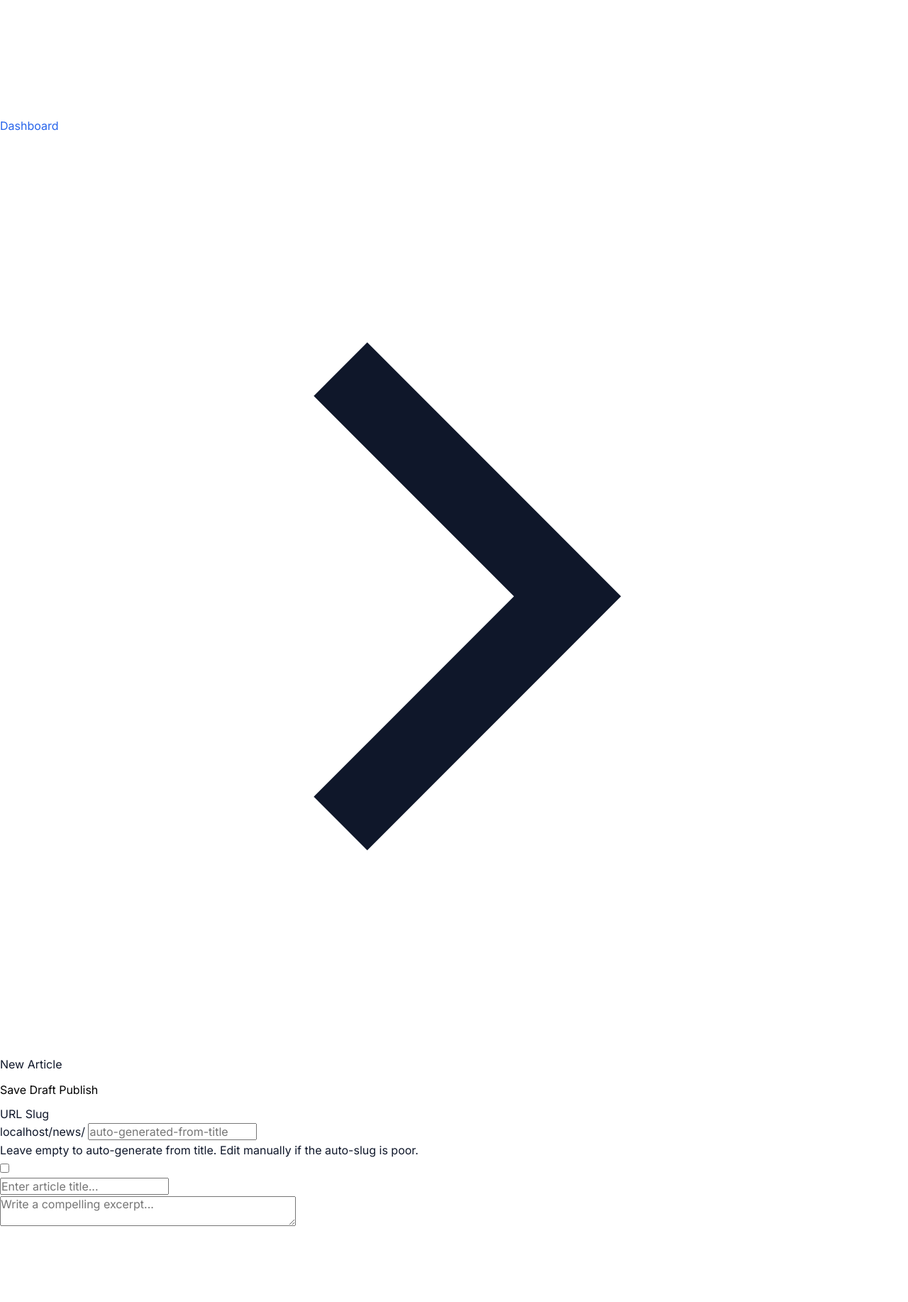
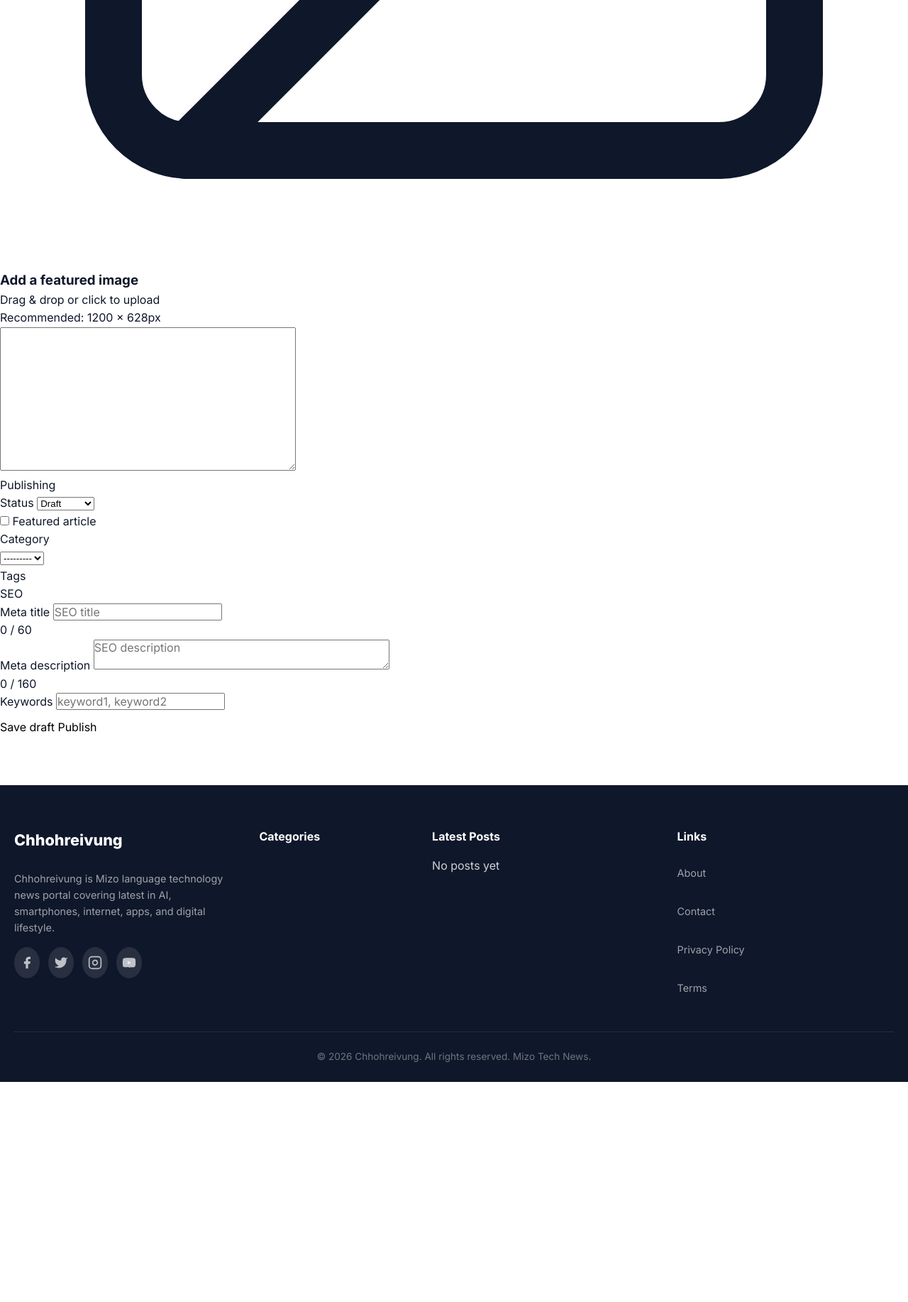
Before and after one commit to pachuau10/chhohhreivung_blog, a Django app: page /post/new/ in a window 1280 px wide. Shown: the part 1240-3074 px from the top of the page at 71% size. After the commit the page ends 2764 px from the top, so only its background shows below. Run offline with Django 5.2, Linux system fonts and the light colour scheme; the visitor is signed in with stand-in values (Sample User, id 1); data that the repository does not hold is empty; some libraries are stand-ins or nearby versions.

Commit message:
refine post-writer UI: smaller icons, SEO char counters, cleaner JS, lowercase labels

```diff
--- a/templates/post_writer.html
+++ b/templates/post_writer.html
@@ -14,12 +14,12 @@
 <div class="writer-topbar">
   <div class="writer-topbar-left">
     <a href="/" class="writer-topbar-brand">
-      <svg width="18" height="18" viewBox="0 0 24 24" fill="none" stroke="currentColor" stroke-width="2.2"><path d="M3 9l9-7 9 7v11a2 2 0 0 1-2 2H5a2 2 0 0 1-2-2z"/><polyline points="9 22 9 12 15 12 15 22"/></svg>
+      <svg width="16" height="16" viewBox="0 0 24 24" fill="none" stroke="currentColor" stroke-width="2.2"><path d="M3 9l9-7 9 7v11a2 2 0 0 1-2 2H5a2 2 0 0 1-2-2z"/><polyline points="9 22 9 12 15 12 15 22"/></svg>
       Chhohreivung
     </a>
-    <svg class="writer-breadcrumb-sep" viewBox="0 0 24 24" fill="none" stroke="currentColor" stroke-width="2"><polyline points="9 18 15 12 9 6"/></svg>
+    <span class="writer-breadcrumb-sep">›</span>
     <a href="{% url 'admin:index' %}" class="writer-breadcrumb-link">Dashboard</a>
-    <svg class="writer-breadcrumb-sep" viewBox="0 0 24 24" fill="none" stroke="currentColor" stroke-width="2"><polyline points="9 18 15 12 9 6"/></svg>
+    <span class="writer-breadcrumb-sep">›</span>
     <span class="writer-breadcrumb-current">{{ title }}</span>
   </div>
   <div class="writer-topbar-right">
@@ -32,7 +32,7 @@
       Preview
     </a>
     {% endif %}
-    <button type="button" class="writer-btn writer-btn-secondary" id="saveDraftBtn">Save Draft</button>
+    <button type="button" class="writer-btn writer-btn-secondary" id="saveDraftBtn">Save draft</button>
     <button type="button" class="writer-btn writer-btn-primary" id="publishBtn">Publish</button>
   </div>
 </div>
@@ -49,10 +49,10 @@
 
     {% if form.errors %}
       <div class="writer-alert writer-alert-error">
-        <svg width="18" height="18" viewBox="0 0 24 24" fill="none" stroke="currentColor" stroke-width="2"><circle cx="12" cy="12" r="10"/><line x1="12" y1="8" x2="12" y2="12"/><line x1="12" y1="16" x2="12.01" y2="16"/></svg>
+        <svg width="16" height="16" viewBox="0 0 24 24" fill="none" stroke="currentColor" stroke-width="2"><circle cx="12" cy="12" r="10"/><line x1="12" y1="8" x2="12" y2="12"/><line x1="12" y1="16" x2="12.01" y2="16"/></svg>
         <div>
-          <strong>Please fix the following errors:</strong>
-          <ul style="margin:4px 0 0;padding-left:18px;font-size:13px">
+          <strong>Please fix these errors:</strong>
+          <ul style="margin:4px 0 0;padding-left:16px;font-size:12.5px">
           {% for field, errors in form.errors.items %}
             <li>{{ field|title }}: {{ errors.0 }}</li>
           {% endfor %}
@@ -67,12 +67,12 @@
       <input type="hidden" name="slug" id="id_slug" value="{{ form.slug.value|default:'' }}">
 
       <div class="writer-field-group writer-slug-group">
-        <label class="writer-label-sm">URL Slug</label>
+        <label class="writer-label-sm">URL slug</label>
         <div class="writer-slug-preview">
           <span class="writer-slug-base">{{ request.get_host }}/news/</span>
-          <input type="text" id="id_slug_visible" class="writer-input writer-slug-input" value="{{ form.slug.value|default:'' }}" placeholder="auto-generated-from-title">
+          <input type="text" id="id_slug_visible" class="writer-slug-input" value="{{ form.slug.value|default:'' }}" placeholder="auto-generated-from-title">
         </div>
-        <p class="writer-field-hint">Leave empty to auto-generate from title. Edit manually if the auto-slug is poor.</p>
+        <p class="writer-field-hint">Leave empty to auto-generate from title. Edit manually if needed.</p>
       </div>
 
       <div class="writer-hidden-fields">
@@ -82,14 +82,14 @@
       <div class="writer-field-group">
         {{ form.title }}
         {% if form.title.errors %}
-          <div style="color:#EF4444;font-size:0.8125rem;margin-top:4px;">{{ form.title.errors.0 }}</div>
+          <div style="color:#ef4444;font-size:0.8rem;margin-top:4px;">{{ form.title.errors.0 }}</div>
         {% endif %}
       </div>
 
       <div class="writer-field-group">
         {{ form.excerpt }}
         {% if form.excerpt.errors %}
-          <div style="color:#EF4444;font-size:0.8125rem;margin-top:4px;">{{ form.excerpt.errors.0 }}</div>
+          <div style="color:#ef4444;font-size:0.8rem;margin-top:4px;">{{ form.excerpt.errors.0 }}</div>
         {% endif %}
       </div>
 
@@ -104,7 +104,7 @@
         <div class="writer-featured-preview" id="featuredPreview" style="display:none">
           <img src="" alt="Featured image preview" id="featuredPreviewImg">
           <button type="button" class="writer-featured-remove" id="removeFeaturedBtn">
-            <svg width="14" height="14" viewBox="0 0 24 24" fill="none" stroke="currentColor" stroke-width="2"><line x1="18" y1="6" x2="6" y2="18"/><line x1="6" y1="6" x2="18" y2="18"/></svg>
+            <svg width="12" height="12" viewBox="0 0 24 24" fill="none" stroke="currentColor" stroke-width="2"><line x1="18" y1="6" x2="6" y2="18"/><line x1="6" y1="6" x2="18" y2="18"/></svg>
             Remove
           </button>
         </div>
@@ -113,9 +113,10 @@
       <div class="writer-content-wrap">
         {{ form.content }}
         {% if form.content.errors %}
-          <div style="color:#EF4444;font-size:0.8125rem;margin-top:8px;">{{ form.content.errors.0 }}</div>
+          <div style="color:#ef4444;font-size:0.8rem;padding:8px 14px;">{{ form.content.errors.0 }}</div>
         {% endif %}
       </div>
+    </form>
   </div>
 
   <aside class="writer-sidebar">
@@ -166,12 +167,14 @@
       </div>
       <div class="writer-card-body">
         <div class="writer-field-group">
-          <label class="writer-label-sm">Meta Title</label>
+          <label class="writer-label-sm">Meta title</label>
           {{ form.meta_title }}
+          <div class="writer-seo-counter"><span class="writer-counter" id="metaTitleCount">0 / 60</span></div>
         </div>
         <div class="writer-field-group">
-          <label class="writer-label-sm">Meta Description</label>
+          <label class="writer-label-sm">Meta description</label>
           {{ form.meta_description }}
+          <div class="writer-seo-counter"><span class="writer-counter" id="metaDescCount">0 / 160</span></div>
         </div>
         <div class="writer-field-group" style="margin-bottom:0">
           <label class="writer-label-sm">Keywords</label>
@@ -187,7 +190,7 @@
       </div>
       <div class="writer-card-body">
         <a href="{{ article.get_absolute_url }}" target="_blank" class="writer-view-link">
-          <svg width="16" height="16" viewBox="0 0 24 24" fill="none" stroke="currentColor" stroke-width="2"><path d="M18 13v6a2 2 0 0 1-2 2H5a2 2 0 0 1-2-2V8a2 2 0 0 1 2-2h6"/><polyline points="15 3 21 3 21 9"/><line x1="10" y1="14" x2="21" y2="3"/></svg>
+          <svg width="14" height="14" viewBox="0 0 24 24" fill="none" stroke="currentColor" stroke-width="2"><path d="M18 13v6a2 2 0 0 1-2 2H5a2 2 0 0 1-2-2V8a2 2 0 0 1 2-2h6"/><polyline points="15 3 21 3 21 9"/><line x1="10" y1="14" x2="21" y2="3"/></svg>
           View published article
         </a>
       </div>
@@ -196,10 +199,8 @@
   </aside>
 </div>
 
-</form>
-
 <div class="writer-mobile-bar">
-  <button type="button" class="writer-btn writer-btn-secondary" id="mobileDraftBtn">Save Draft</button>
+  <button type="button" class="writer-btn writer-btn-secondary" id="mobileDraftBtn">Save draft</button>
   <button type="button" class="writer-btn writer-btn-primary" id="mobilePublishBtn">Publish</button>
 </div>
 {% endblock %}
@@ -209,102 +210,73 @@
 (function() {
   'use strict';
 
-  /* ---- refs ---- */
-  var form = document.getElementById('postForm');
+  /* ── refs ── */
+  var form        = document.getElementById('postForm');
   var statusField = document.getElementById('{{ form.status.id_for_label }}');
-  var slugField = document.getElementById('id_slug');
-  var titleField = document.getElementById('{{ form.title.id_for_label }}');
-  var excerptField = document.getElementById('{{ form.excerpt.id_for_label }}');
-  var statusSelect = document.getElementById('statusSelect');
-  var saveDraftBtn = document.getElementById('saveDraftBtn');
-  var publishBtn = document.getElementById('publishBtn');
+  var slugField   = document.getElementById('id_slug');
+  var slugVisible = document.getElementById('id_slug_visible');
+  var titleField  = document.getElementById('{{ form.title.id_for_label }}');
+  var excerptField= document.getElementById('{{ form.excerpt.id_for_label }}');
+  var statusSelect= document.getElementById('statusSelect');
 
-  /* ---- Status ---- */
+  /* ── status sync ── */
   if (statusSelect && statusField) {
     statusSelect.addEventListener('change', function() {
       statusField.value = this.value;
     });
   }
 
-  /* ---- Save / Publish buttons ---- */
+  /* ── submit helpers ── */
   function submitWithStatus(status) {
     if (statusField) statusField.value = status;
     form.submit();
   }
 
-  if (saveDraftBtn) {
-    saveDraftBtn.addEventListener('click', function() {
-      submitWithStatus('draft');
-    });
-  }
-  if (publishBtn) {
-    publishBtn.addEventListener('click', function() {
-      submitWithStatus('published');
-    });
+  document.getElementById('saveDraftBtn')   .addEventListener('click', function() { submitWithStatus('draft'); });
+  document.getElementById('publishBtn')     .addEventListener('click', function() { submitWithStatus('published'); });
+  document.getElementById('mobileDraftBtn') .addEventListener('click', function() { submitWithStatus('draft'); });
+  document.getElementById('mobilePublishBtn').addEventListener('click',function() { submitWithStatus('published'); });
+
+  /* ── slugify ── */
+  function slugify(text) {
+    var m = {
+      'Ṭ':'T','ṭ':'t','Â':'A','â':'a','Ê':'E','ê':'e','Î':'I','î':'i',
+      'Ô':'O','ô':'o','Û':'U','û':'u','Á':'A','á':'a','É':'E','é':'e',
+      'Í':'I','í':'i','Ó':'O','ó':'o','Ú':'U','ú':'u','À':'A','à':'a',
+      'È':'E','è':'e','Ì':'I','ì':'i','Ò':'O','ò':'o','Ù':'U','ù':'u'
+    };
+    return text.toString()
+      .replace(/[ṬṭÂâÊêÎîÔôÛûÁáÉéÍíÓóÚúÀàÈèÌìÒòÙù]/g, function(c){ return m[c]||c; })
+      .toLowerCase().trim()
+      .replace(/[^a-z0-9\s-]/g,'')
+      .replace(/\s+/g,'-')
+      .replace(/--+/g,'-')
+      .replace(/^-+|-+$/g,'');
   }
 
-  /* ---- Auto-slug from title ---- */
-  function slugify(text) {
-    var m = {
-      'Ṭ': 'T', 'ṭ': 't',
-      'Â': 'A', 'â': 'a',
-      'Ê': 'E', 'ê': 'e',
-      'Î': 'I', 'î': 'i',
-      'Ô': 'O', 'ô': 'o',
-      'Û': 'U', 'û': 'u',
-      'Á': 'A', 'á': 'a',
-      'É': 'E', 'é': 'e',
-      'Í': 'I', 'í': 'i',
-      'Ó': 'O', 'ó': 'o',
-      'Ú': 'U', 'ú': 'u',
-      'À': 'A', 'à': 'a',
-      'È': 'E', 'è': 'e',
-      'Ì': 'I', 'ì': 'i',
-      'Ò': 'O', 'ò': 'o',
-      'Ù': 'U', 'ù': 'u'
-    };
-    return text.toString().replace(/[ṬṭÂâÊêÎîÔôÛûÁáÉéÍíÓóÚúÀàÈèÌìÒòÙù]/g, function(c) { return m[c] || c; })
-      .toLowerCase().trim()
-      .replace(/[^a-z0-9\s-]/g, '')
-      .replace(/\s+/g, '-')
-      .replace(/\-\-+/g, '-')
-      .replace(/^-+/, '')
-      .replace(/-+$/, '');
-  }
-
-  var slugInput = document.getElementById('id_slug');
-  var slugVisible = document.getElementById('id_slug_visible');
-
   function syncSlug(value) {
-    if (slugInput) slugInput.value = value;
+    if (slugField)   slugField.value   = value;
     if (slugVisible) slugVisible.value = value;
   }
 
   if (titleField) {
+    titleField.addEventListener('input', function() {
+      if (!slugVisible.dataset.userEdited) syncSlug(slugify(this.value));
+    });
     titleField.addEventListener('blur', function() {
-      if (slugInput && slugVisible && !slugVisible.dataset.userEdited) {
-        syncSlug(slugify(titleField.value));
-      }
-    });
-    titleField.addEventListener('input', function() {
-      if (slugInput && slugVisible && !slugVisible.dataset.userEdited) {
-        syncSlug(slugify(titleField.value));
-      }
+      if (!slugVisible.dataset.userEdited) syncSlug(slugify(this.value));
     });
   }
-
   if (slugVisible) {
+    slugVisible.addEventListener('focus', function() { this.dataset.userEdited = 'true'; });
     slugVisible.addEventListener('input', function() {
       this.dataset.userEdited = 'true';
       syncSlug(slugify(this.value));
     });
-    slugVisible.addEventListener('focus', function() {
-      this.dataset.userEdited = 'true';
-    });
   }
 
-  /* ---- Auto-excerpt from content ---- */
-  var excerptAutoFill = !excerptField.value.trim();
+  /* ── auto-excerpt from CKEditor ── */
+  var excerptAutoFill = excerptField && !excerptField.value.trim();
   if (excerptField) {
     excerptField.addEventListener('input', function() {
       if (this.value.trim()) excerptAutoFill = false;
@@ -312,19 +284,23 @@
   }
   function updateExcerpt(html) {
     if (!excerptField || !excerptAutoFill) return;
-    var txt = html.replace(/<[^>]*>/g, '').replace(/&nbsp;/g, ' ').replace(/\s+/g, ' ').trim();
-    if (txt.length > 250) txt = txt.substring(0, 247) + '...';
+    var txt = html.replace(/<[^>]*>/g,'').replace(/&nbsp;/g,' ').replace(/\s+/g,' ').trim();
+    if (txt.length > 250) txt = txt.substring(0, 247) + '…';
     excerptField.value = txt;
   }
-  try { CKEDITOR && CKEDITOR.instances['id_content'] && CKEDITOR.instances['id_content'].on('change', function() { updateExcerpt(this.getData()); }); } catch(e) {}
+  try {
+    if (CKEDITOR && CKEDITOR.instances['id_content']) {
+      CKEDITOR.instances['id_content'].on('change', function() { updateExcerpt(this.getData()); });
+    }
+  } catch(e) {}
 
-  /* ---- Featured Image ---- */
-  var fileInput = document.getElementById('id_featured_image');
-  var featuredCard = document.getElementById('featuredImageCard');
+  /* ── featured image ── */
+  var fileInput        = document.getElementById('id_featured_image');
+  var featuredCard     = document.getElementById('featuredImageCard');
   var featuredPlaceholder = document.getElementById('featuredPlaceholder');
-  var featuredPreview = document.getElementById('featuredPreview');
+  var featuredPreview  = document.getElementById('featuredPreview');
   var featuredPreviewImg = document.getElementById('featuredPreviewImg');
-  var removeFeaturedBtn = document.getElementById('removeFeaturedBtn');
+  var removeFeaturedBtn= document.getElementById('removeFeaturedBtn');
 
   {% if article and article.featured_image %}
     featuredPlaceholder.style.display = 'none';
@@ -332,14 +308,10 @@
     featuredPreviewImg.src = '{{ article.featured_image.url }}';
   {% endif %}
 
-  if (featuredCard) {
   featuredCard.addEventListener('click', function(e) {
-      if (e.target === removeFeaturedBtn || removeFeaturedBtn.contains(e.target)) return;
+    if (removeFeaturedBtn.contains(e.target)) return;
     fileInput.click();
   });
-  }
-
-  if (featuredCard) {
   featuredCard.addEventListener('dragover', function(e) {
     e.preventDefault();
     featuredCard.classList.add('dragover');
@@ -355,16 +327,9 @@
       showPreview(e.dataTransfer.files[0]);
     }
   });
-  }
-
-  if (fileInput) {
   fileInput.addEventListener('change', function() {
-      if (this.files && this.files[0]) {
-        showPreview(this.files[0]);
-      }
+    if (this.files && this.files[0]) showPreview(this.files[0]);
   });
-  }
-
   function showPreview(file) {
     var reader = new FileReader();
     reader.onload = function(e) {
@@ -374,8 +339,6 @@
     };
     reader.readAsDataURL(file);
   }
-
-  if (removeFeaturedBtn) {
   removeFeaturedBtn.addEventListener('click', function(e) {
     e.stopPropagation();
     fileInput.value = '';
@@ -383,45 +346,50 @@
     featuredPlaceholder.style.display = 'flex';
     featuredPreviewImg.src = '';
   });
+
+  /* ── SEO character counters ── */
+  function wireCounter(inputId, max, counterId) {
+    var el = document.getElementById(inputId);
+    var counter = document.getElementById(counterId);
+    if (!el || !counter) return;
+    function update() {
+      var len = el.value.length;
+      counter.textContent = len + ' / ' + max;
+      counter.className = 'writer-counter' + (
+        len > max          ? ' error'   :
+        len > max * 0.9    ? ' warning' :
+        len > 10           ? ' optimal' : ''
+      );
     }
+    el.addEventListener('input', update);
+    update();
+  }
+  wireCounter('{{ form.meta_title.id_for_label }}',       60,  'metaTitleCount');
+  wireCounter('{{ form.meta_description.id_for_label }}', 160, 'metaDescCount');
 
-  /* ---- Mobile accordion sidebar ---- */
-  if (window.innerWidth < 1024) {
-    var cards = document.querySelectorAll('.writer-card');
-    cards.forEach(function(card) {
-      var header = card.querySelector('.writer-card-header');
-      var body = card.querySelector('.writer-card-body');
-      if (header && body) {
-        header.classList.add('active');
-        header.addEventListener('click', function() {
-          body.classList.toggle('collapsed');
-          header.classList.toggle('active');
-        });
-      }
-    });
-  }
-
-  /* ---- Mobile buttons ---- */
-  var mobileDraftBtn = document.getElementById('mobileDraftBtn');
-  var mobilePublishBtn = document.getElementById('mobilePublishBtn');
-  if (mobileDraftBtn) {
-    mobileDraftBtn.addEventListener('click', function() { submitWithStatus('draft'); });
-  }
-  if (mobilePublishBtn) {
-    mobilePublishBtn.addEventListener('click', function() { submitWithStatus('published'); });
-  }
-
-
-
-  /* ---- Featured toggle ---- */
+  /* ── featured toggle ── */
   var featuredToggle = document.getElementById('featuredToggle');
-  var featuredField = document.querySelector('[name="featured"]');
+  var featuredField  = document.querySelector('[name="featured"]');
   if (featuredToggle && featuredField) {
     featuredToggle.addEventListener('change', function() {
       featuredField.checked = this.checked;
     });
   }
 
+  /* ── mobile sidebar accordion ── */
+  if (window.innerWidth < 1024) {
+    document.querySelectorAll('.writer-card').forEach(function(card) {
+      var header = card.querySelector('.writer-card-header');
+      var body   = card.querySelector('.writer-card-body');
+      if (!header || !body) return;
+      header.classList.add('active');
+      header.addEventListener('click', function() {
+        body.classList.toggle('collapsed');
+        header.classList.toggle('active');
+      });
+    });
+  }
+
 })();
 </script>
 {% endblock %}
```
Also changed, not shown: 1 other file. Lines whose indentation alone changed are shown as unchanged.
